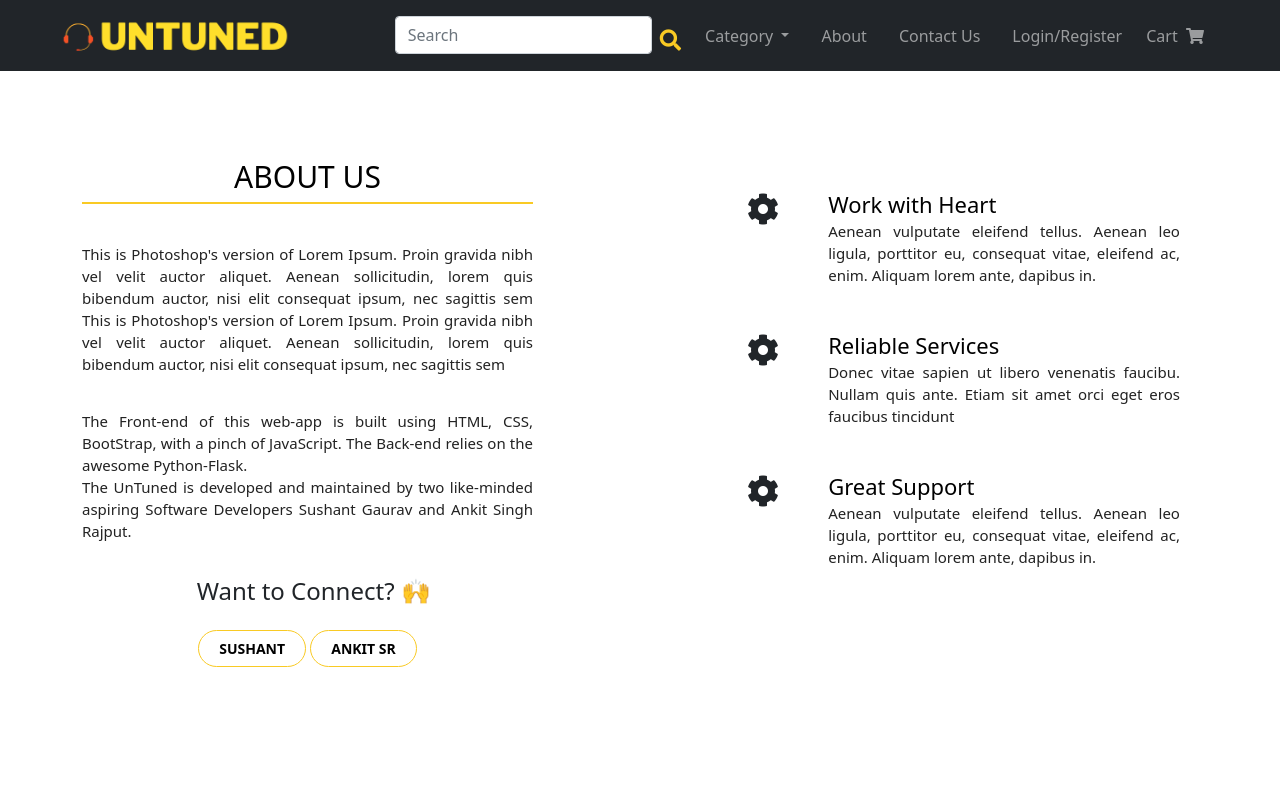
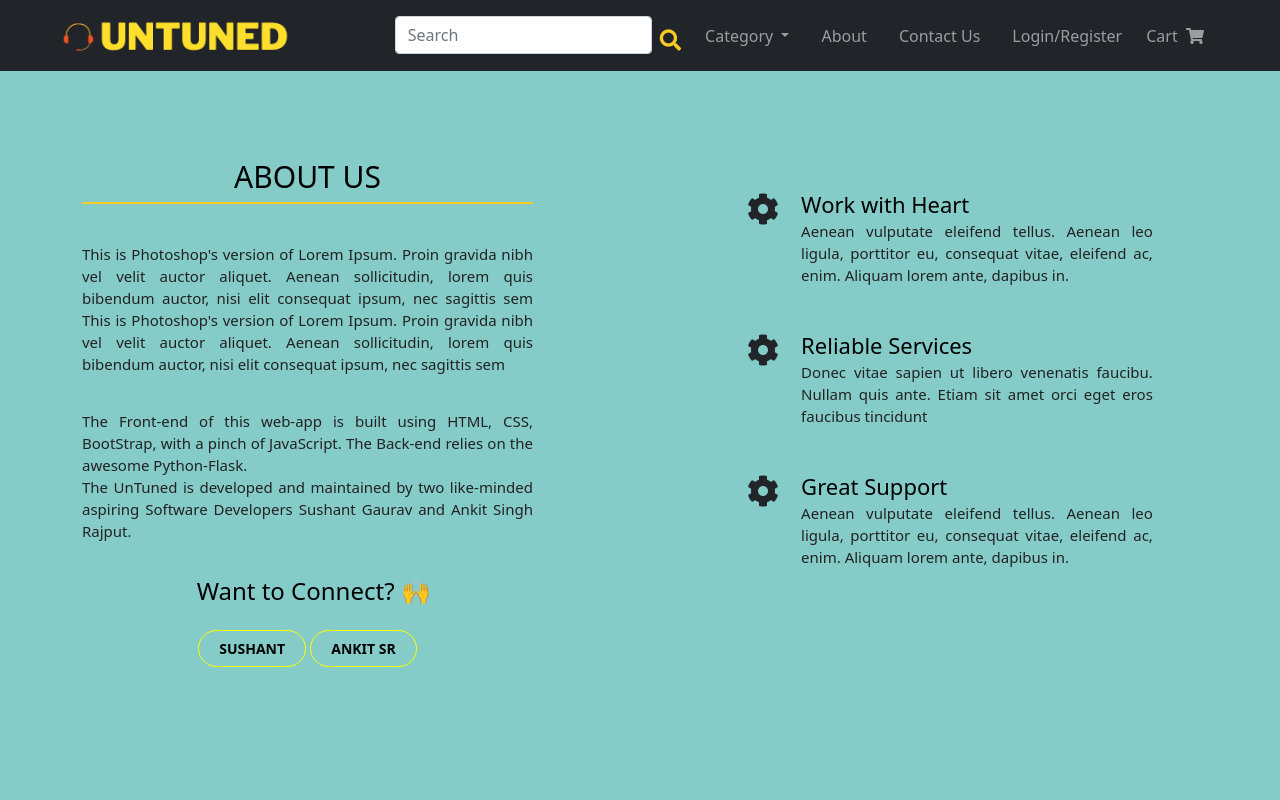
Before and after one commit to Fanatic-Coders/UnTuned, a Flask app: page /about in a window 1280 px wide. Run offline with Flask 2, Linux system fonts and the light colour scheme.

Commit message:
Updated Home Page Styling

```diff
--- /dev/null
+++ b/credentials.txt
@@ -0,0 +1 @@
+GTCC@2021
--- a/static/css/style.css
+++ b/static/css/style.css
@@ -3,7 +3,10 @@
   padding: 0;
 }
 
-
+.body-color
+{
+  background-color: #85CCC9;
+}
 /* Home Page */
 
 .li-hover {
@@ -29,6 +32,12 @@
 
 .search-icon:hover{
   color: aquamarine;
+}
+
+.product-card{
+  background-color: rgb(236, 236, 236);
+  /*   */
+  box-shadow: 8px 4px 4px black;
 }
 
 /* Login and Registration Background */
@@ -124,13 +133,13 @@
 }
 
 a:hover, a:active {
-  color: #F9CA24;
+  color:orangered;
   text-decoration: none;
   outline: 0;
   border: 1px solid black;
 }
 .aboutus-more {
-  border: 1px solid #F9CA24;
+  border: 1px solid yellow;
   border-radius: 25px;
   color: black;
   display: inline-block;
@@ -148,10 +157,10 @@ a:hover, a:active {
   margin-top: 2rem;
 }
 .feature .feature-box .iconset {
-  background: #fff none repeat scroll 0 0;
+  background: #85CCC9 none repeat scroll 0 0;
   float: left;
   position: relative;
-  width: 18%;
+  width: 12%;
 }
 
 .feature .feature-box .feature-content h4 {
--- a/templates/about.html
+++ b/templates/about.html
@@ -24,7 +24,7 @@
               Rajput.
             </p>
 
-            <div class="text-center">
+            <div class="text-center" style="color: black;">
               <h4>&nbsp; Want to Connect? 🙌</h4>
               <a
                 class="aboutus-more"
@@ -49,7 +49,7 @@
             <div class="feature-box">
               <div class="clearfix">
                 <div class="iconset">
-                  <span class="fas fa-cog fa-2x"></span>
+                  <span class="fas fa-cog fa-2x" style="background-color: #85CCC9;"></span>
                 </div>
                 <div class="feature-content">
                   <h4>Work with Heart</h4>
--- a/templates/base.html
+++ b/templates/base.html
@@ -30,7 +30,7 @@
     <title>{% block title %} {% endblock title %}</title>
   </head>
 
-  <body>
+  <body class="body-color">
     <nav class="navbar navbar-expand-lg navbar-dark bg-dark">
       <div class="container-fluid mx-5">
         <a class="navbar-brand" href="/">
--- a/templates/index.html
+++ b/templates/index.html
@@ -8,7 +8,7 @@
     {% for product in products %}
     <div class="col-lg-4 col-sm-5">
       <form action="{{ url_for('add_to_cart', pid=product.pid) }}" method="POST">
-      <div class="card" style="width: 100%; margin: 0 5px 20px 0;">
+      <div class="card product-card" style="width: 100%; margin: 0 5px 20px 0;">
         <img
           src=" {{ url_for( 'getImage', imgid=product.imgid ) }}"
           class="card-img-top"
@@ -21,12 +21,12 @@
           <h5 class="card-text">Price: ₹ {{ product.pprice }}</h5>
           <button
             type="button"
-            class="btn btn-primary mt-2"
+            class="btn btn-outline-warning mt-2 text-dark"
             data-bs-toggle="modal"
             data-bs-target="#productModal"
             onclick="passIdtoModal('{{ product.pid }}', '{{product.pname}}', '{{product.pdesc}}', '{{product.pprice}}', '{{product.imgid}}') "
           >
-            More Info..
+            More Info
           </button>
           <button class="btn btn-primary mt-2" type="submit">Add to Cart</button>
         </div>
```
